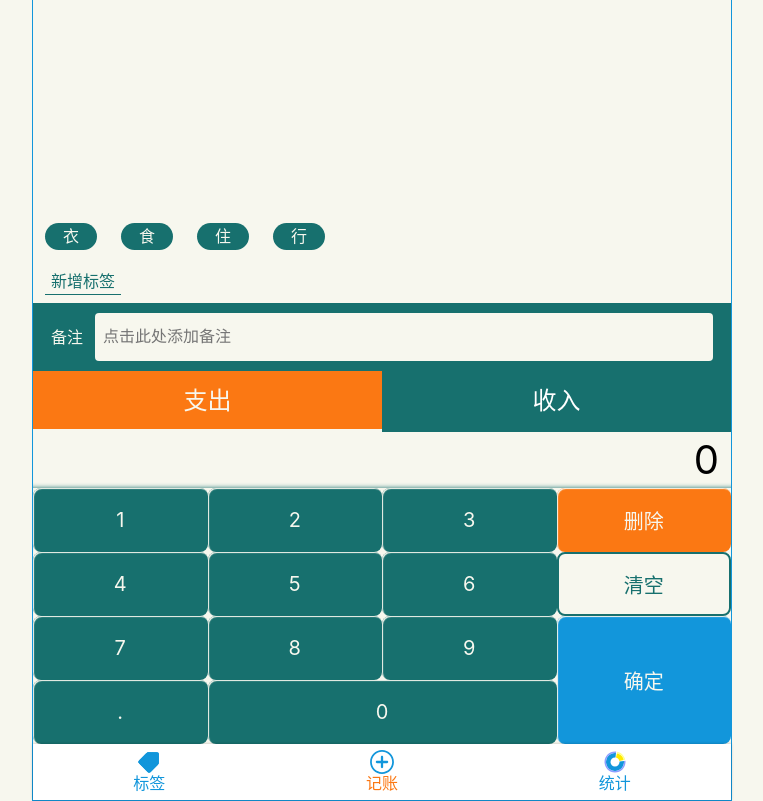
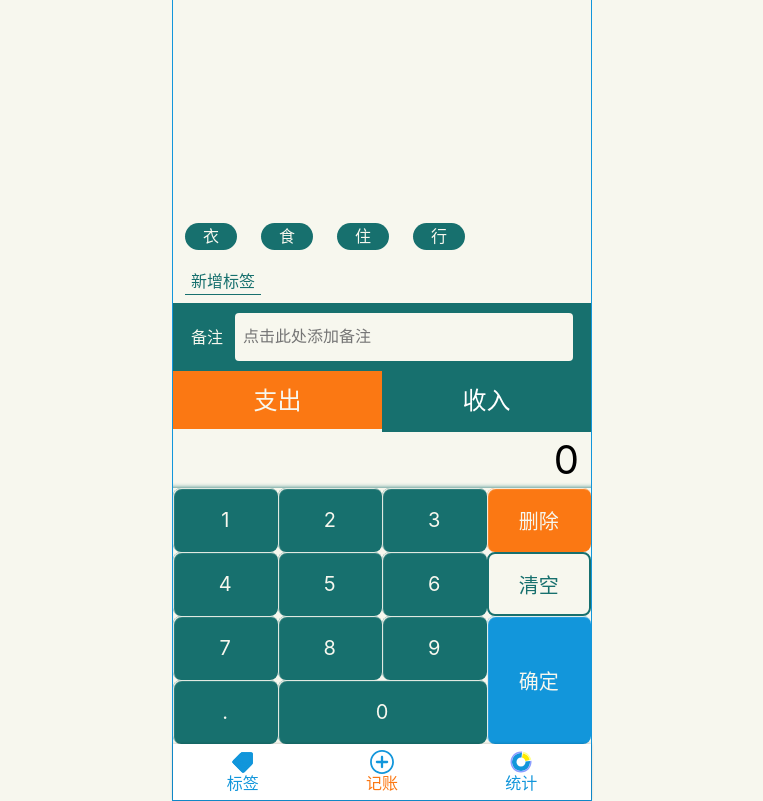
Before and after one commit to herzorf/where-is-my-money, a React app: page /#/add in a window 1280 px wide. Shown: the whole page, without its empty margins (258-1021 px from the left). Built offline with nearby package versions, Linux system fonts and the light colour scheme.

Commit message:
添加deploy.sh不是GitHub完成

```diff
--- a/package.json
+++ b/package.json
@@ -1,5 +1,6 @@
 {
   "name": "where-is-my-money",
+  "homepage": "http://1446450047.github.io/where-is-my-money-website",
   "version": "0.1.0",
   "private": true,
   "dependencies": {
@@ -74,7 +75,8 @@
   "scripts": {
     "start": "node scripts/start.js",
     "build": "node scripts/build.js",
-    "test": "node scripts/test.js"
+    "test": "node scripts/test.js",
+    "deploy": "sh scripts/deploy.sh"
   },
   "eslintConfig": {
     "extends": "react-app"
--- a/public/index.html
+++ b/public/index.html
@@ -13,7 +13,7 @@
 
     <link rel="manifest" href="%PUBLIC_URL%/manifest.json" />
 
-    <title>React App</title>
+    <title>我的钱呢?--记账薄</title>
   </head>
   <body>
     <noscript>You need to enable JavaScript to run this app.</noscript>
--- a/src/lib/reset.scss
+++ b/src/lib/reset.scss
@@ -24,7 +24,7 @@ button{
 }
 @media (min-width:700px) {
   html{
-    width: 700px;
+    width: 420px;
     margin: -1px auto;
     border: 1px solid #1296db;
   }
```
Also changed, not shown: 1 other file (tests, documents, lock files or other folders).
